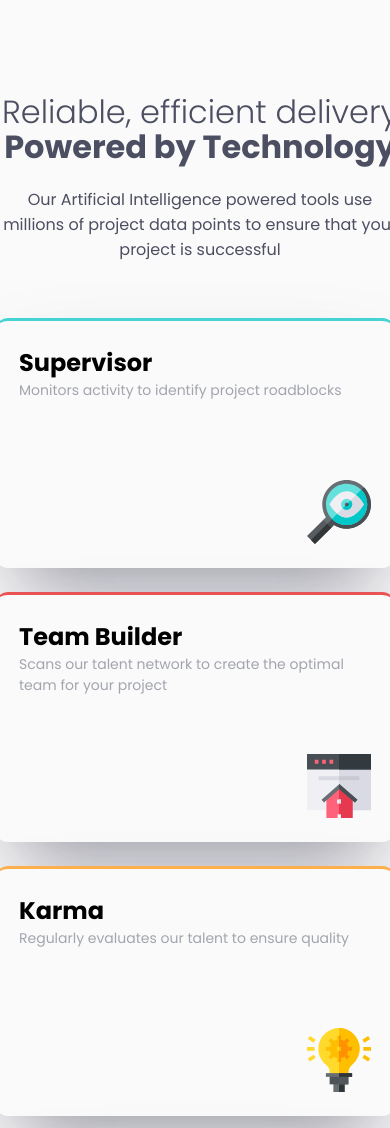
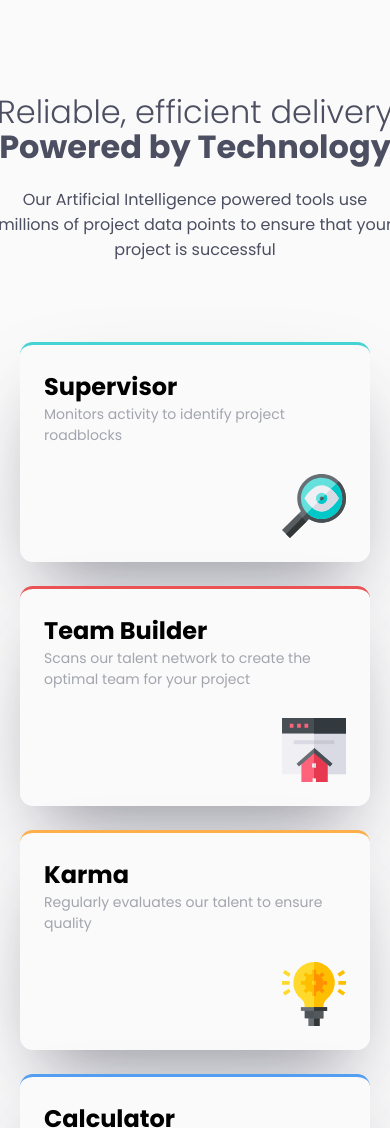
Before and after one commit to main-xero/fem-four-card-feature, a plain HTML site: page index.html in a window 390 px wide. Shown: the top 1128 px of the page. Drawn offline with Linux system fonts and the light colour scheme.

Commit message:
alignment fix

```diff
--- a/index.html
+++ b/index.html
@@ -8,54 +8,46 @@
       rel="icon"
       type="image/png"
       sizes="32x32"
-      href="./images/favicon-32x32.png"
-    />
+      href="./images/favicon-32x32.png" />
     <title>Four card feature section</title>
 
     <link rel="preconnect" href="https://fonts.googleapis.com" />
     <link rel="preconnect" href="https://fonts.gstatic.com" crossorigin />
     <link
       href="https://fonts.googleapis.com/css2?family=Poppins:ital,wght@0,100;0,200;0,300;0,400;0,500;0,600;0,700;0,800;0,900;1,100;1,200;1,300;1,400;1,500;1,600;1,700;1,800;1,900&display=swap"
-      rel="stylesheet"
-    />
+      rel="stylesheet" />
     <link rel="stylesheet" href="./output.css" type="text/css" />
   </head>
   <body>
+    <main class="main-content">
       <header>
         <div class="heading">
           <h1>Reliable, efficient delivery</h1>
           <h2>Powered by Technology</h2>
         </div>
-      <p>
-        Our Artificial Intelligence powered tools use millions of project
-        data points to ensure that your project is successful
+        <p class="description">
+          Our Artificial Intelligence powered tools use millions of project data
+          points to ensure that your project is successful
         </p>
       </header>
-
       <section class="parent">
         <div class="card" id="card_1">
           <h2>Supervisor</h2>
           <p>Monitors activity to identify project roadblocks</p>
           <img src="./images/icon-supervisor.svg" alt="" />
         </div>
-
-      <div>
         <div class="card" id="card_2">
           <h2>Team Builder</h2>
           <p>
-            Scans our talent network to create the optimal team for your
-            project
+            Scans our talent network to create the optimal team for your project
           </p>
           <img src="./images/icon-team-builder.svg" alt="" />
         </div>
-
         <div class="card" id="card_3">
           <h2>Karma</h2>
           <p>Regularly evaluates our talent to ensure quality</p>
           <img src="./images/icon-karma.svg" alt="" />
         </div>
-      </div>
-
         <div class="card" id="card_4">
           <h2>Calculator</h2>
           <p>
@@ -64,5 +56,6 @@
           <img src="./images/icon-calculator.svg" alt="" />
         </div>
       </section>
+    </main>
   </body>
 </html>
--- a/input.sass
+++ b/input.sass
@@ -32,80 +32,80 @@ body
     width: 100%
     margin: 2rem 0
 
-    header
-        display: flex
-        flex-direction: column
-        align-items: center
-        color: $Dark-Blue
-        width: 540px
-        padding-bottom: 3rem
-        text-align: center
+    .main-content
+        max-width: 1120px
 
-        .heading h1
-            font-weight: 300
-            margin-bottom: -0.8rem
+        header
+            color: $Dark-Blue
+            padding-bottom: 3rem
+            text-align: center
 
-        .heading h2
-            font-size: 2rem
-            padding-bottom: 1rem
+            .heading h1
+                font-weight: 300
+                margin-bottom: -0.8rem
 
-    section.parent
-        display: flex
-        align-items: center
-        gap: 1.5rem
+            .heading h2
+                font-size: 2rem
+                padding-bottom: 1rem
+            .description
+                max-width: 540px
+                margin: 0 auto
+        section.parent
+            display: grid
+            align-items: center
+            gap: 1.5rem
+            grid-template-columns: repeat(3,1fr)
+            grid-template-areas: "c1 c2 c4" "c1 c3 c4"
 
-        .card
-            position: relative
-            border-radius: .8rem
-            padding: 1.5rem
-            width: 350px
-            height: 250px
-            background-color: $Light-Gray
-            box-shadow: rgba(50, 50, 93, 0.25) 0px 50px 100px -20px, rgba(0, 0, 0, 0.3) 0px 30px 60px -30px
+            .card
+                position: relative
+                border-radius: .8rem
+                padding: 1.5rem
+                max-width: 350px
+                min-height: 220px
+                background-color: $Light-Gray
+                box-shadow: rgba(50, 50, 93, 0.25) 0px 50px 100px -20px, rgba(0, 0, 0, 0.3) 0px 30px 60px -30px
 
-            p
-                color: $Gray-Blue
-                font-size: 14px
+                p
+                    color: $Gray-Blue
+                    font-size: 14px
 
-            img
-                position: absolute
-                bottom: 1.5rem
-                right: 1.5rem
+                img
+                    position: absolute
+                    bottom: 1.5rem
+                    right: 1.5rem
 
-        .card:nth-child(1)
-            margin-bottom: 1.5rem
+            #card_1
+                border-top: 0.2rem solid $Cyan
+                grid-area: c1
 
-        #card_1
-            border-top: 0.2rem solid $Cyan
+            #card_2
+                border-top: 0.2rem solid $Red
+                grid-area: c2
 
-        #card_2
-            border-top: 0.2rem solid $Red
+            #card_3
+                border-top: 0.2rem solid $Orange
+                grid-area: c3
 
-        #card_3
-            border-top: 0.2rem solid $Orange
-
-        #card_4
-            border-top: 0.2rem solid $Blue
+            #card_4
+                border-top: 0.2rem solid $Blue
+                grid-area: c4
 
 @media only screen and (max-width: 1000px)
+    body
+        .main-content
+            display: block
+            margin-bottom: 2rem
 
-    body
-        display: block
-        margin-bottom: 2rem
+            header
+                width: 400px
+                margin: 0 auto
+                padding-top: 3.5rem
+                text-align: center
 
-        header
-            width: 400px
-            margin: 0 auto
-            padding-top: 3.5rem
-            text-align: center
-
-        section.parent
-            display: flex
-            flex-direction: column
-            padding: 2rem 0 3rem
-
-            .card
-                width: 400px
-
-            .card:nth-child(1)
-                margin-top: -1.5rem
+            section.parent
+                display: grid
+                grid-template-columns: 1fr
+                padding: 2rem 0 3rem
+                grid-template-areas: "c1" "c2" "c3" "c4"
+                justify-items: center
```
Also changed, not shown: output.css, 1 other file. Lines whose indentation alone changed are shown as unchanged.
